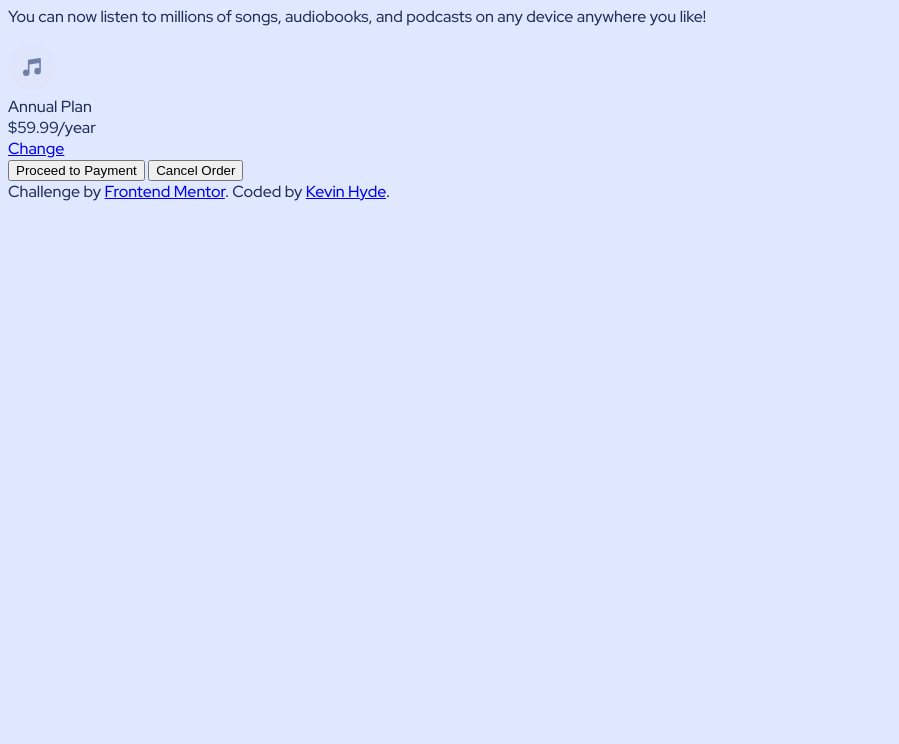
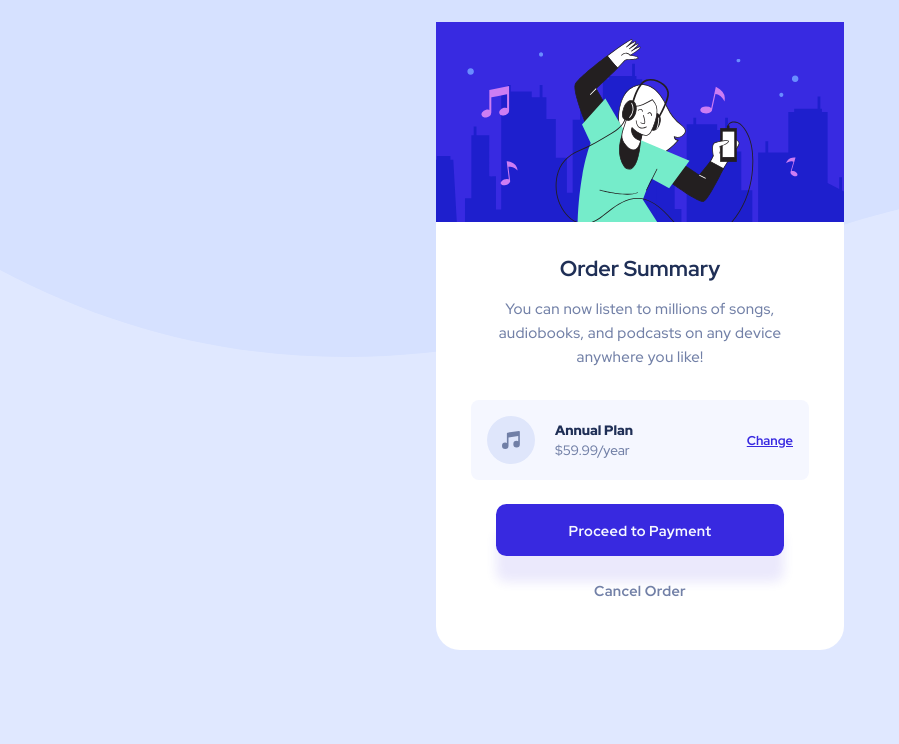
Before and after one commit to futurethang/fe-mentor-order-summary-component, a plain HTML site: page index.html in a window 1280 px wide. Shown: the part 80-824 px from the top of the page, without its empty margins (0-899 px from the left). Before the commit the page ends 800 px from the top, so only its background shows below. Drawn offline with Linux system fonts and the light colour scheme.

Commit message:
style active states and Desktop layout

```diff
--- a/styles.css
+++ b/styles.css
@@ -2,8 +2,10 @@
   --pale-blue: hsl(225, 100%, 94%);
   --bright-blue: hsl(245, 75%, 52%);
   --very-pale-blue: hsl(225, 100%, 98%);
+  --white: hsl(255, 100%, 100%);
   --desaturated-blue: hsl(224, 23%, 55%);
   --dark-blue: hsl(223, 47%, 23%);
+  --hover-purple: rgb(104 97 234);
 }
 
 body {
@@ -12,14 +14,13 @@ body {
   color: var(--dark-blue);
 }
 
-@media only screen and (max-width: 600px) {
 .container {
-    background-color: var(--very-pale-blue);
+  background-color: var(--white);
   border-radius: 1.5rem;
   width: 20.5rem;
   height: 35.5rem;
   overflow-y: clip;
-    margin: 2rem auto;
+  margin: auto;
 }
 
 header {
@@ -54,14 +55,14 @@ body {
 }
 
 .order-summary {
+  background-color: var(--very-pale-blue);
   display: flex;
-    /* justify-content: space-between; */
   align-items: center;
   width: 75%;
   gap: 1.25rem;
-    margin: 2rem;
-    /* display: grid; */
-    /* padding: 0 1rem; */
+  padding: 1rem;
+  margin: 1rem;
+  border-radius: 0.5rem;
 }
 
 a:last-child {
@@ -87,6 +88,11 @@ body {
   font-size: 0.85rem;
 }
 
+a.change:hover {
+  text-decoration: none;
+  color: var(--hover-purple);
+}
+
 button {
   margin-top: 0.5rem;
   background: var(--bright-blue);
@@ -101,7 +107,15 @@ body {
   letter-spacing: 0.02rem;
   -webkit-box-shadow: 0px 28px 45px 1px rgba(142, 151, 242, 0.33);
   -moz-box-shadow: 0px 28px 45px 1px rgba(142, 151, 242, 0.33);
-    box-shadow: 0px 26px 11px 0px var(--pale-blue);
+  box-shadow: 0px 26px 11px 0px hsla(245, 75%, 52%, 0.1);
+}
+
+button:hover {
+  cursor: pointer;
+}
+
+.proceed:hover {
+  background-color: var(--hover-purple);
 }
 
 .cancel {
@@ -110,4 +124,36 @@ body {
   font-size: 0.9rem;
   box-shadow: none;
 }
+
+.cancel:hover {
+  color: var(--dark-blue);
 }
+
+.attribution {
+  margin: 1rem;
+  font-size: 0.5rem;
+  text-align: center;
+}
+
+@media only screen and (min-width: 601px) {
+  body {
+    background-image: url("./images/pattern-background-desktop.svg");
+    background-repeat: no-repeat;
+    position: relative;
+    height: 100vh;
+  }
+  .container {
+    width: 25.5rem;
+    height: 39.25rem;
+    margin: auto;
+    position: absolute;
+    top: 50%;
+    left: 50%;
+    -ms-transform: translate(-50%, -50%);
+    transform: translate(-50%, -50%);
+  }
+
+  header {
+    height: 12.5rem;
+  }
+}
```
Lines whose indentation alone changed are shown as unchanged.
